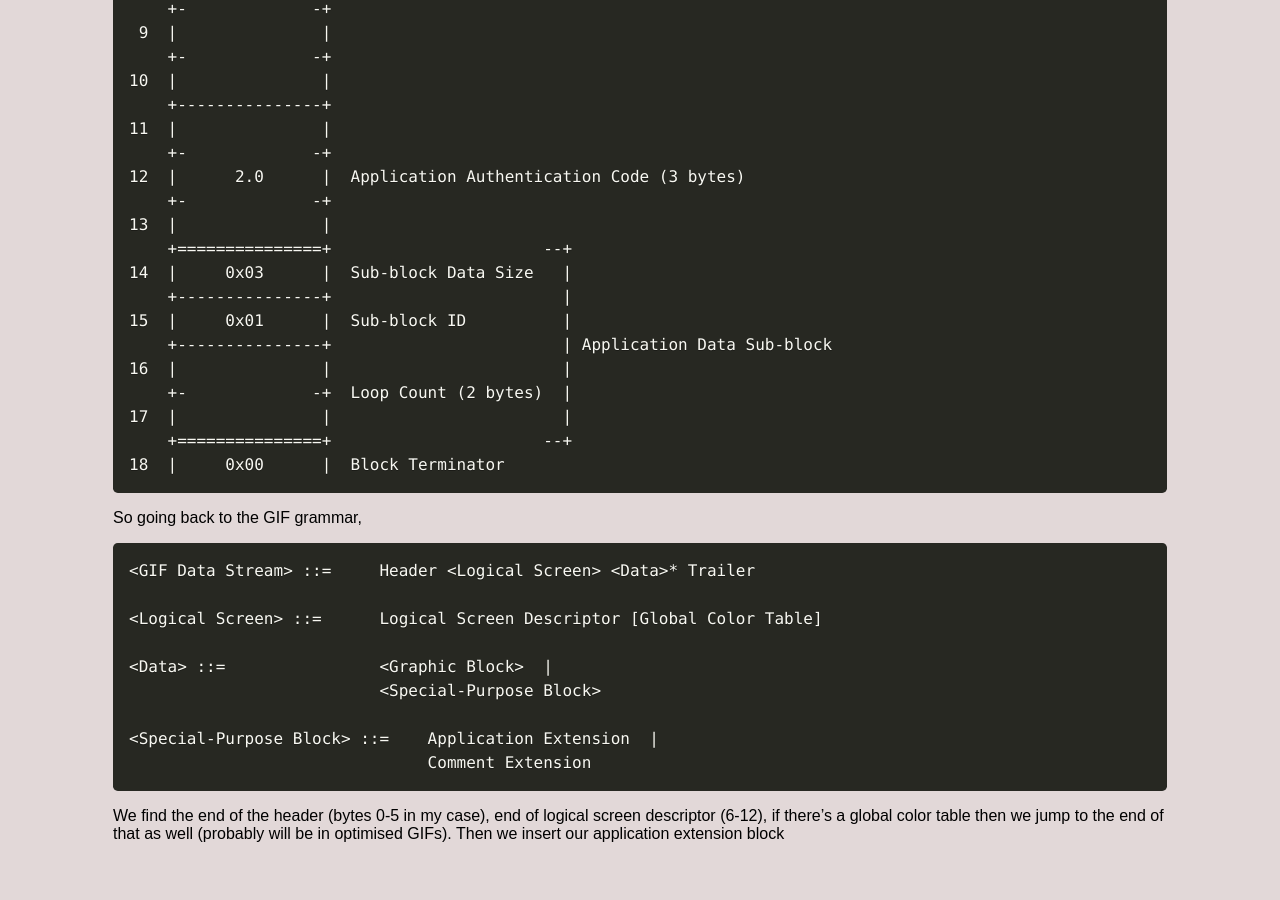
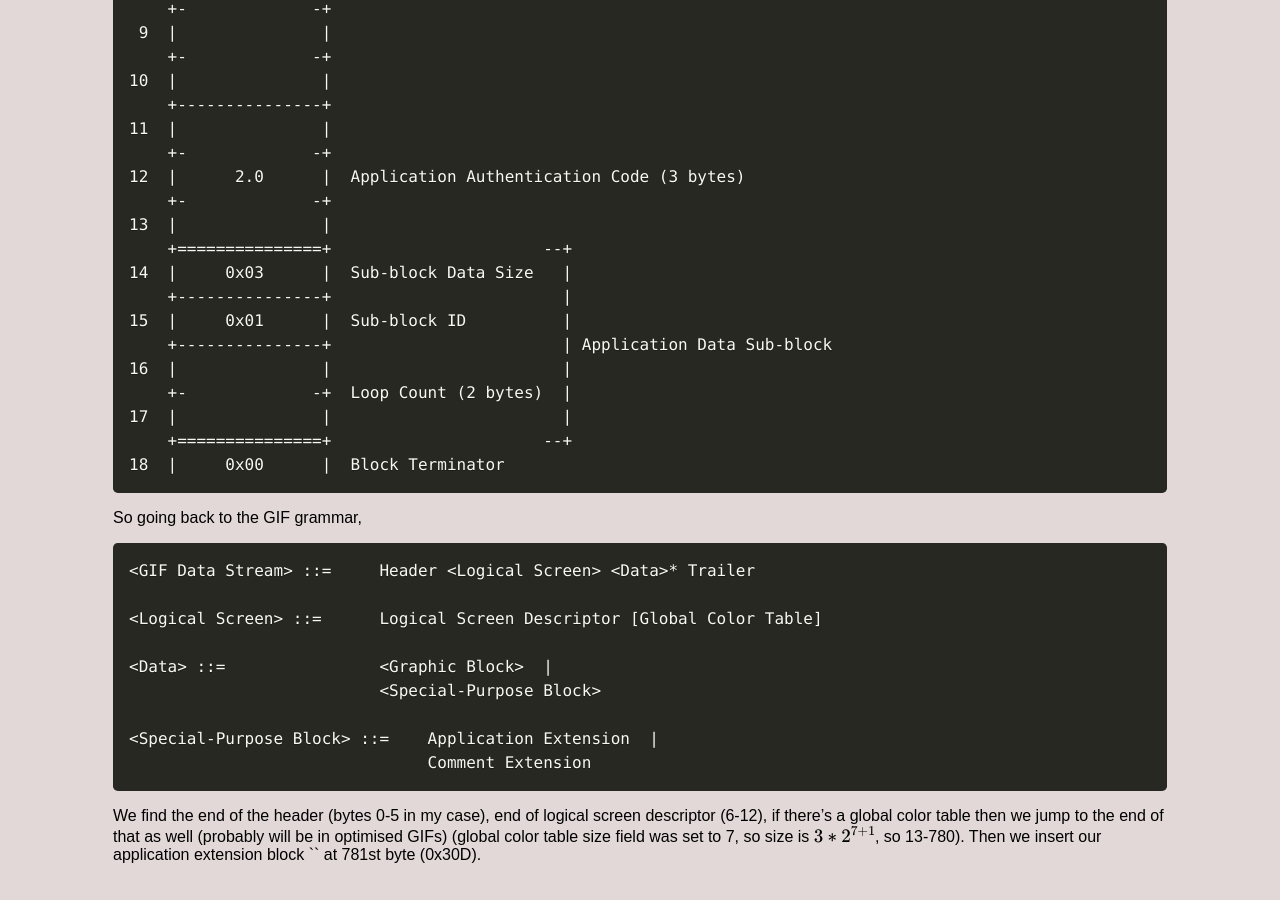
Before and after one commit to jsbaasi/jsbaasi.github.io, a Jekyll site: the page built from _posts/2026-05-04-making-a-gif-loopable.md, in a window 1280 px wide and 900 px high, scrolled down 1394 px. Built offline with Jekyll 4.4.1, drawn with Linux system fonts in a browser that asks for light colours; before the commit the page ends 2273 px from its top, so only the background shows below that.

Commit message:
vault backup: 2026-05-04 14:55:54

````diff
--- a/_posts/2026-05-04-making-a-gif-loopable.md
+++ b/_posts/2026-05-04-making-a-gif-loopable.md
@@ -91,4 +91,4 @@
                                Comment Extension
 ```
 
-We find the end of the header (bytes 0-5 in my case), end of logical screen descriptor (6-12), if there's a global color table then we jump to the end of that as well (probably will be in optimised GIFs). Then we insert our application extension block
+We find the end of the header (bytes 0-5 in my case), end of logical screen descriptor (6-12), if there's a global color table then we jump to the end of that as well (probably will be in optimised GIFs) (global color table size field was set to 7, so size is $3 * 2^{7+1}$, so 13-780). Then we insert our application extension block `` at 781st byte (0x30D).
````
